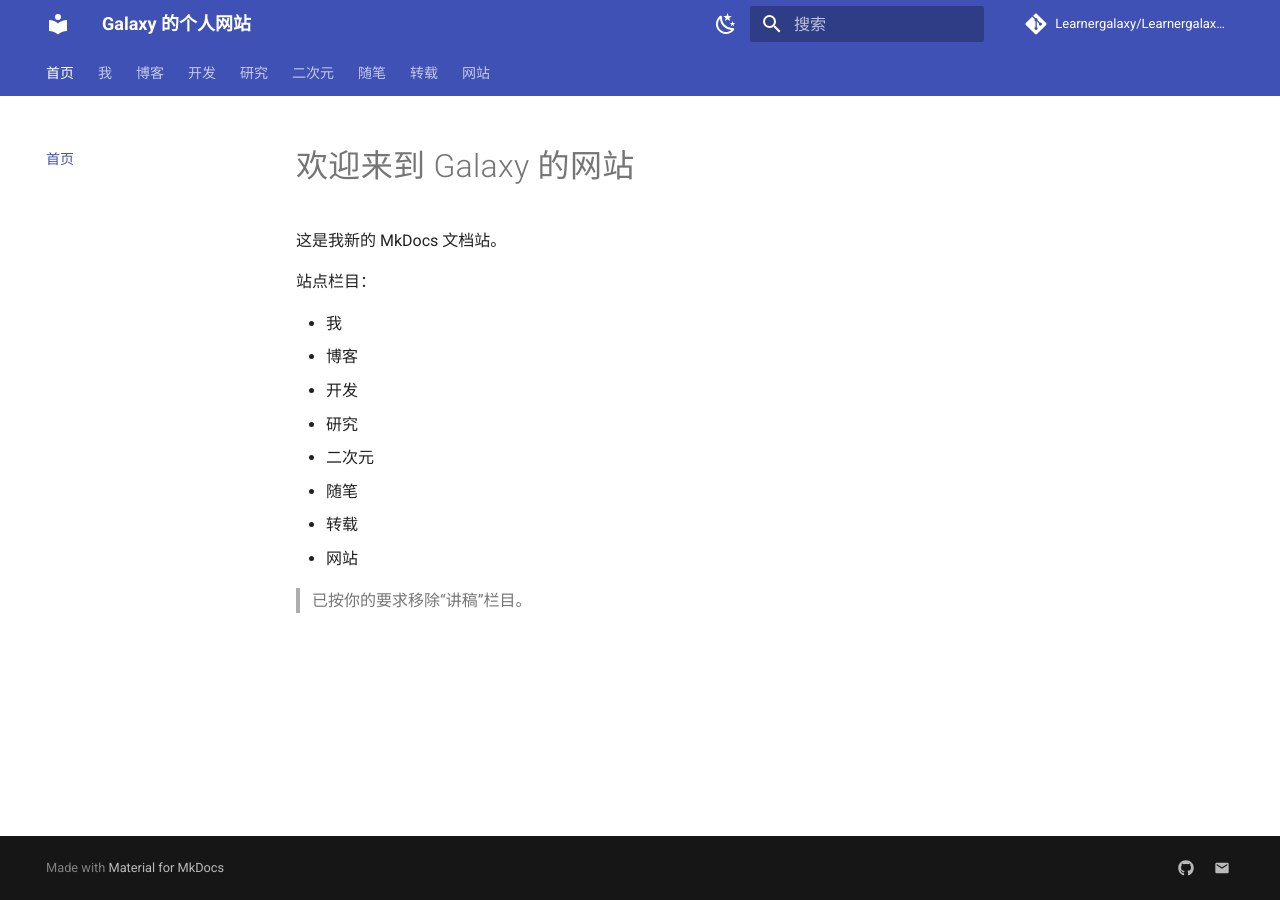
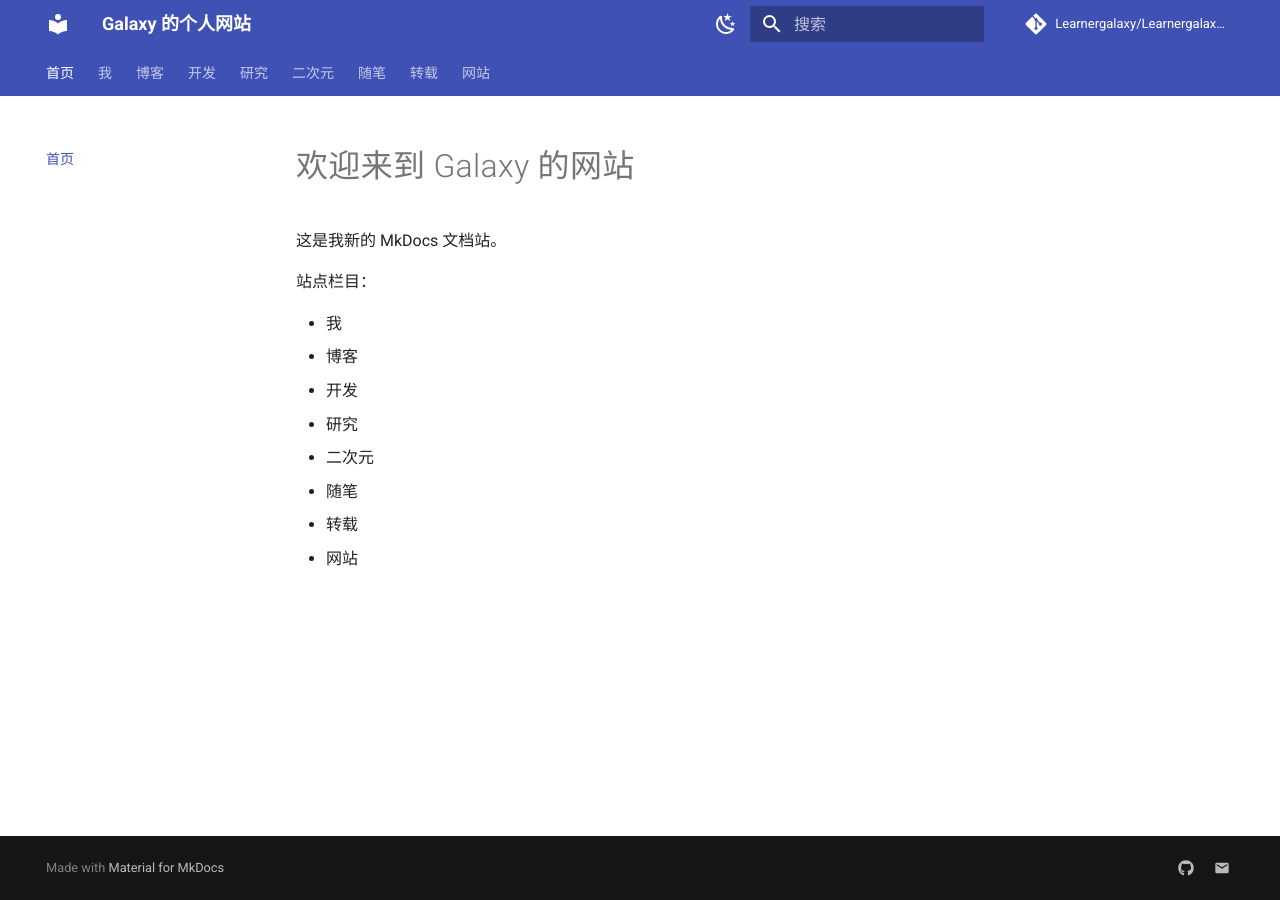
Before and after one commit to huang-huaichao/huang-huaichao.github.io, an MkDocs documentation site: the page built from docs/index.md, in a window 1280 px wide. Built offline with MkDocs 1.6.1 and Material for MkDocs 9.7.7, drawn with Linux system fonts in a browser that asks for light colours; comment, search, counter and statistics services are not loaded.

Commit message:
fix docs

```diff
--- a/docs/index.md
+++ b/docs/index.md
@@ -12,5 +12,3 @@
 - 随笔
 - 转载
 - 网站
-
-> 已按你的要求移除“讲稿”栏目。
```
